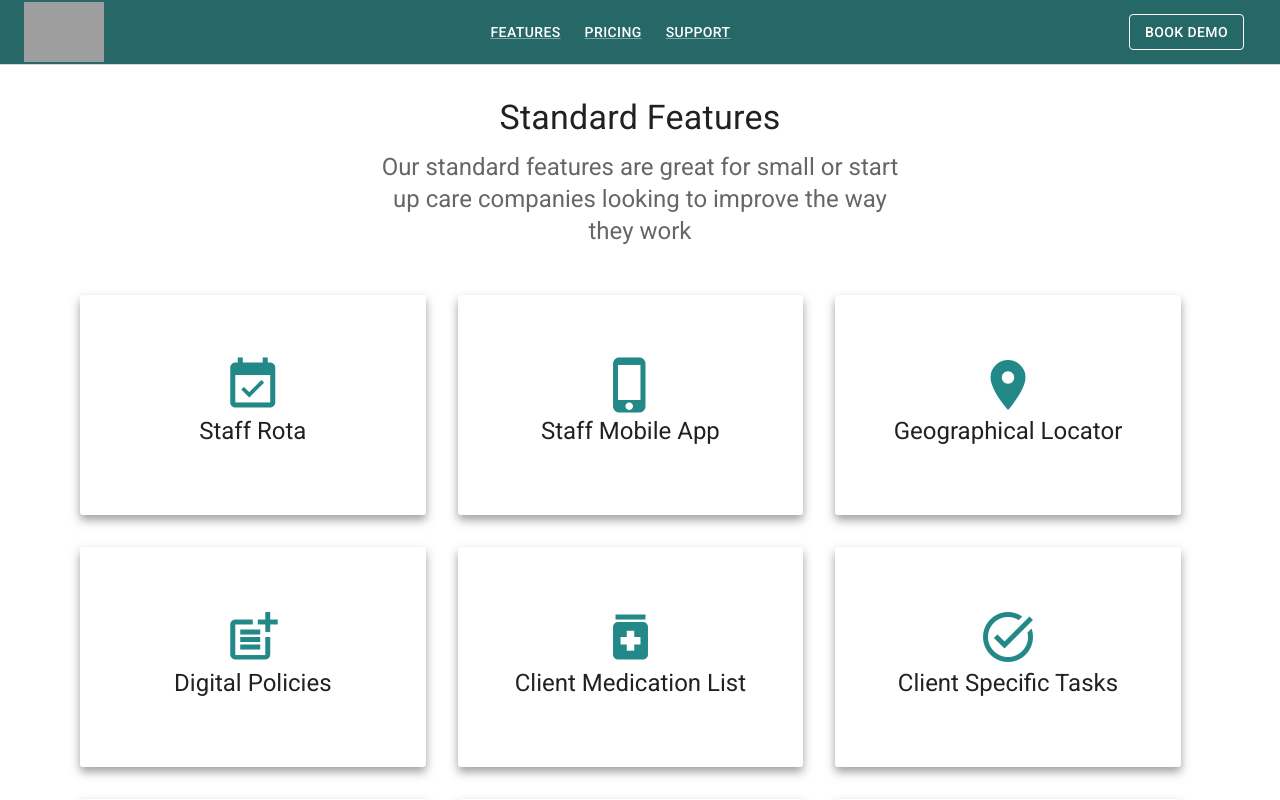
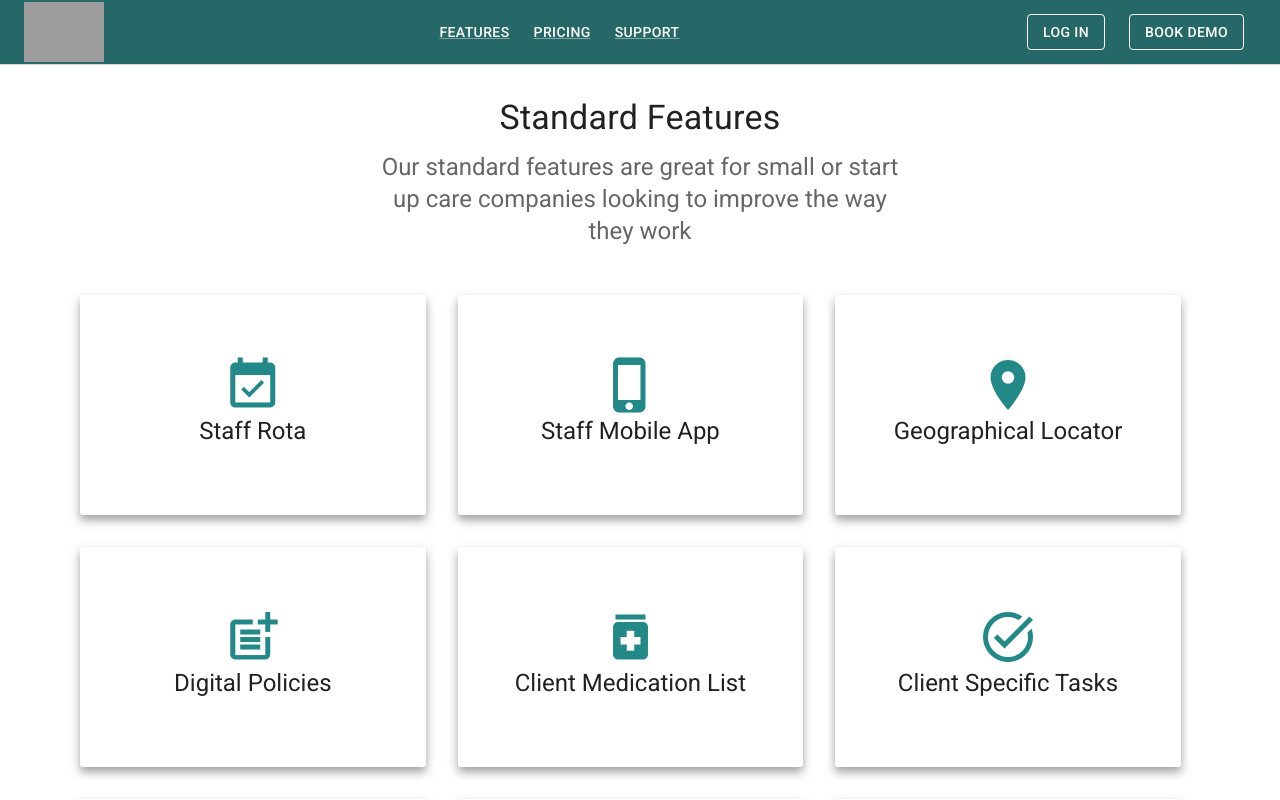
Before and after one commit to douglasfrancis/CQD-landing-page, a React (Create React App) app: page / in a window 1280 px wide. Shown: the top 800 px of the page. Built offline with nearby package versions, Linux system fonts and the light colour scheme; grey boxes are pictures that could not be loaded.

Commit message:
Log in btn added

```diff
--- a/src/components/Navbar.js
+++ b/src/components/Navbar.js
@@ -41,11 +41,19 @@ export default function Navbar() {
               Support
             </Link>
           </nav>
-          <Link href="/support">
-            <Button  variant="outlined" sx={{ my: 1, mx: 1.5, color: '#fff', borderColor: '#fff' }}>
-              Book Demo
-            </Button>
-          </Link>
+          <div>
+            <Link href="https://app.cqd.org.uk">
+              <Button  variant="outlined" sx={{ my: 1, mx: 1.5, color: '#fff', borderColor: '#fff' }}>
+                Log In
+              </Button>
+            </Link>
+            <Link href="/support">
+              <Button  variant="outlined" sx={{ my: 1, mx: 1.5, color: '#fff', borderColor: '#fff' }}>
+                Book Demo
+              </Button>
+            </Link>
+          </div>
+
         </Toolbar>
       </AppBar>
   )
```
